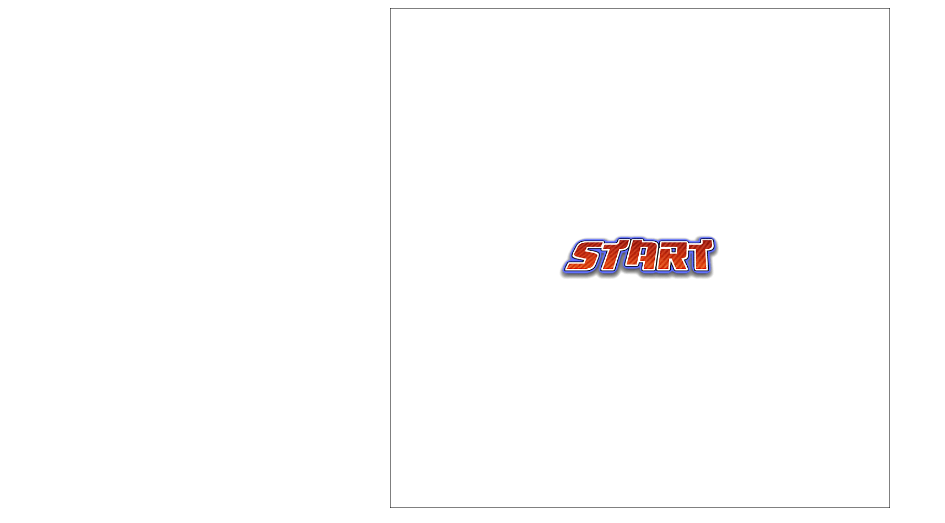
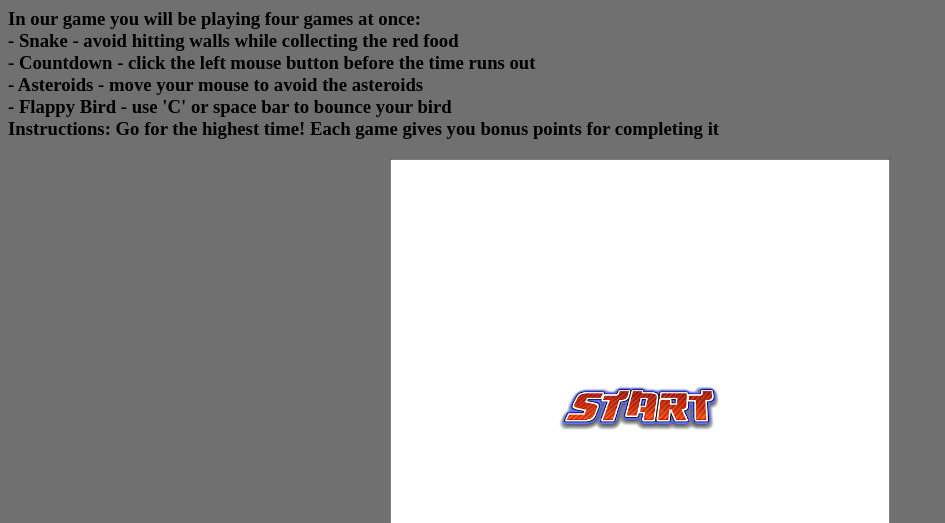
Before and after one commit to kmartin003/webware_finalproject, a website: page index.html in a window 1280 px wide. Shown: the top 523 px of the page, without its empty margins (0-945 px from the left). Drawn offline with nearby package versions, Linux system fonts and the light colour scheme.

Commit message:
instructions

```diff
--- a/index.html
+++ b/index.html
@@ -3,6 +3,14 @@
       <title>Webware Final Project</title>
   </head>
   <body>
+    <h3>
+      In our game you will be playing four games at once:<br>
+        - Snake - avoid hitting walls while collecting the red food<br>
+        - Countdown - click the left mouse button before the time runs out<br>
+        - Asteroids - move your mouse to avoid the asteroids<br>
+        - Flappy Bird - use 'C' or space bar to bounce your bird<br>
+      Instructions: Go for the highest time! Each game gives you bonus points for completing it
+    <h3>
     <canvas id="canvas" width="500" height="500"></canvas>
     <img id="image" src="astPlayer.png"/>
     <img id="startButton" src="start.png"/>
@@ -11,7 +19,6 @@
     <form>
       <input type = 'text' id = 'user'>
       <input type = 'button' value='Set username' onclick='setNameCookie();'>
-      <input type = 'button' value='Display username' onclick="displayCookie('uname');">
     </form>
     <ol id='topScores'>
       <li id = 'score1'> 0 </li>
@@ -26,6 +33,10 @@
       <li id = 'score10'> 0 </li>
     </ol>
     <style>
+      body{
+        background-color: #707070;
+      }
+
       #image{
         position:absolute;
         height:20px;
@@ -62,20 +73,6 @@
         document.cookie = 'uname'+'='+name;
         thisuser = name;
       }
-
-      function displayCookie(cname){
-        var name = cname + "=";
-        var ca = document.cookie.split(';');
-        var result = '';
-        for(var i=0; i<ca.length; i++) {
-            var c = ca[i];
-            while (c.charAt(0)==' ') c = c.substring(1);
-            if (c.indexOf(name) == 0) result = c.substring(name.length, c.length);
-        }
-        var box = document.getElementById('score');
-        box.innerHTML = result;
-      }
-
 
       function highScore(newScore){
         var i;
```
